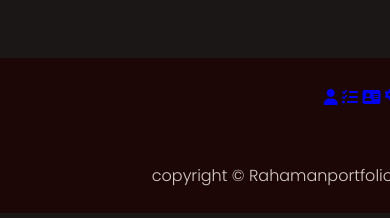
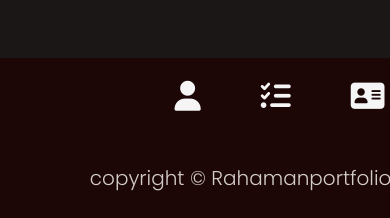
Before and after one commit to AMRrah/Rahaman-portfoli, a plain HTML site: page index.html in a window 390 px wide. Shown: the part 4295-4513 px from the top of the page. Drawn offline with nearby package versions, Linux system fonts and the light colour scheme; a web font is replaced by a local one.

Commit message:
Update style.css

```diff
--- a/style.css
+++ b/style.css
@@ -368,24 +368,34 @@ form .btn2 {
   /* background-color:rgb(50, 34, 13); */
 }
 
-.footer-class ul {
+.footer-class .right {
   display: flex;
   justify-content: center;
+  list-style: none;
+  /* margin: 0 23px; */
+  margin: 50px 0px;
+  margin-right: 5%;
 }
-.footer-class ul li {
-  list-style: none;
-  margin: 0 23px;
+.footer-class .right a {
+  /* text-decoration: none;
+  color: whitesmoke;
+  font-size: 1.5rem; */
+  /* transition: transform 0.5; */
+  text-decoration: none;
+  font-size: 30px;
+  margin-right: 30px;
+  margin-left: 30px;
+  color: whitesmoke;
+  display: inline-block;
+  transition: transform 0.5;
 }
-.footer-class ul li a {
-  text-decoration: none;
-  color: whitesmoke;
-  font-size: 1.5rem;
-}
-.footer-class ul li a:hover {
+.footer-class .right a:hover {
   /* color: rgb(194, 194, 235); */
   color: rgb(173, 76, 76);
-  font-size: 35px;
+  /* font-size: 35px; */
+  transform: translateY(-5px);
 }
+
 .lefts {
   font-size: 2.5rem;
   color: rgb(209, 177, 159);
@@ -395,9 +405,11 @@ form .btn2 {
 .copyrights {
   background-color: rgb(29, 6, 6);
   width: 100%;
-  text-align: center;
+/*   text-align: center; */
+  margin-left: 31%;
   padding: 25px 0;
   font-weight: 300;
+  font-size: 20px;
   /* margin-top: 10px; */
   color: rgb(211, 205, 201);
 }
@@ -782,4 +794,23 @@ nav .fa-solid {
     margin: 20px;
     cursor: pointer;
   }
+  .footer-class .right {
+    display: flex;
+    justify-content: center;
+    list-style: none;
+    /* margin: 0 23px; */
+    margin: 50px 0px;
+    margin-right: 0.3%;
+  }
+  .copyrights {
+    background-color: rgb(29, 6, 6);
+    width: 80%;
+    /* text-align: center; */
+    margin-left: 12%;
+    padding: 25px 0;
+    font-weight: 300;
+    font-size: 20px;
+    /* margin-top: 10px; */
+    color: rgb(211, 205, 201);
+  }
 }
```
